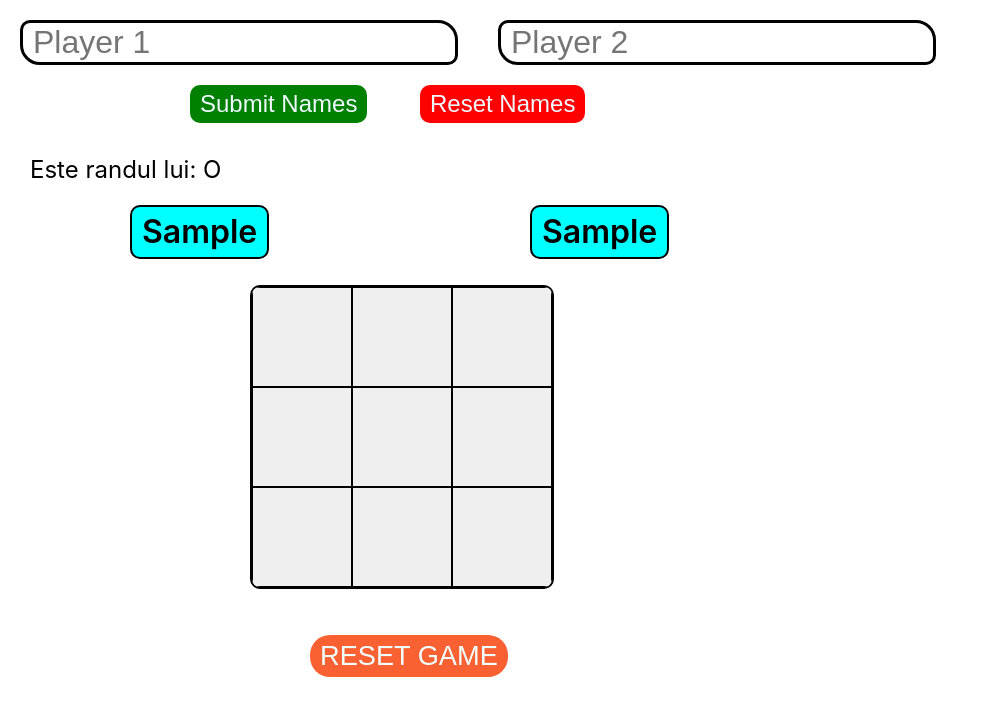
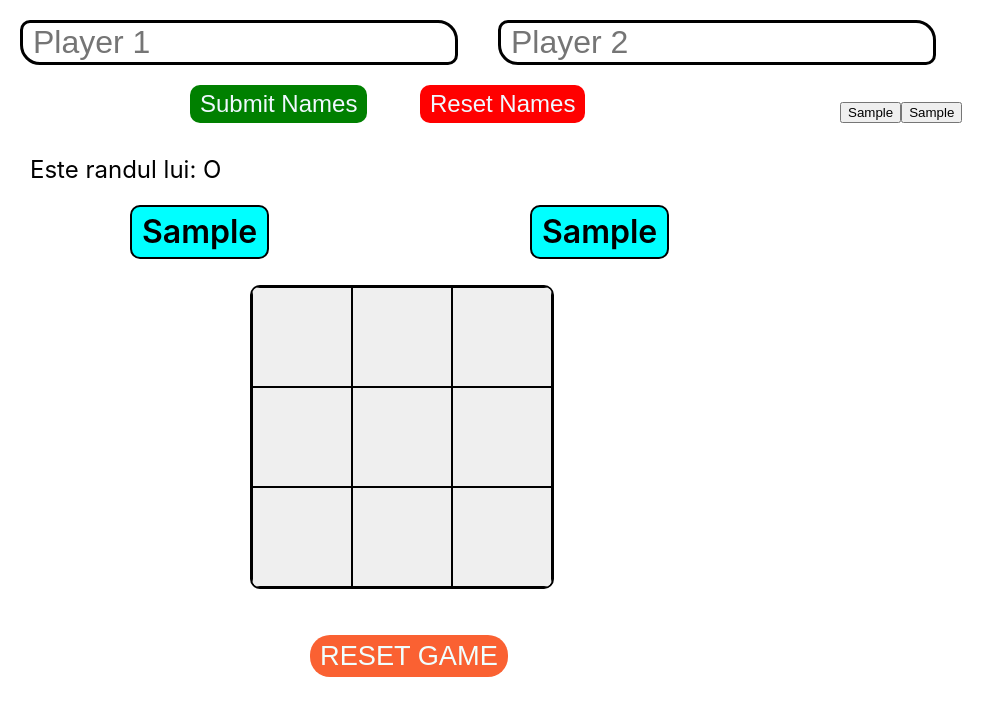
Before and after one commit to ChiracAndrei/Tic-Tac-Toe, a React (Create React App) app: page / in a window 1280 px wide. Both pictures are taken after typing "Sample", "Sample" into the empty fields and a click on the button "Submit Names". Shown: the top 716 px of the page, without its empty margins (0-1005 px from the left). Built offline with nearby package versions, Linux system fonts and the light colour scheme.

Commit message:
Names are saved in list

```diff
--- a/src/Names.js
+++ b/src/Names.js
@@ -2,8 +2,10 @@ import React, { useState, useEffect } from 'react'
 import "./names.css"
 
 export default function Names() {
+
     const [inputValue1, setInputValue1] = useState('');
     const [inputValue2, setInputValue2] = useState('');
+    const [elements, setElements] = useState([]);
 
     const [savedValue1, setSavedValue1] = useState(() => {
         return (localStorage.getItem('Name1')) || ('');
@@ -27,6 +29,9 @@ export default function Names() {
         setInputValue2(event.target.value);
 
     };
+
+
+
     const handleSubmit = (event) => {
         event.preventDefault();
 
@@ -39,15 +44,28 @@ export default function Names() {
             localStorage.setItem("Name1", inputValue1)
             localStorage.setItem("Name2", inputValue2)
 
+
+
+            let newValue1 = inputValue1;
+            let newValue2 = inputValue2;
+
+            setElements([...elements, newValue1, newValue2])
+
             setInputValue1('');
             setInputValue2('');
         }
     };
+
     function handleReset() {
         setSavedValue1('')
         setSavedValue2('')
 
     }
+
+
+    //    functioe care creaza un li pentru nume
+    // functie click care duce valoare din lista in numele jucatorului
+
 
     return (
         <>
@@ -73,6 +91,13 @@ export default function Names() {
                 <h1 id='player1'>{savedValue1}</h1>
                 <h1 id='player2'>{savedValue2}</h1>
 
+
+                <ul id='listNames'>
+                    {elements.map((elements, index) => (
+                        <button key={index}>{elements}</button>
+                    ))}
+                </ul>
+
             </div>
 
         </>
--- a/src/names.css
+++ b/src/names.css
@@ -76,3 +76,9 @@
 #resetNamesBtn:hover {
     background-color: rgb(246, 108, 108);
 }
+
+#listNames {
+    position: absolute;
+    margin-left: 800px;
+
+}
```
